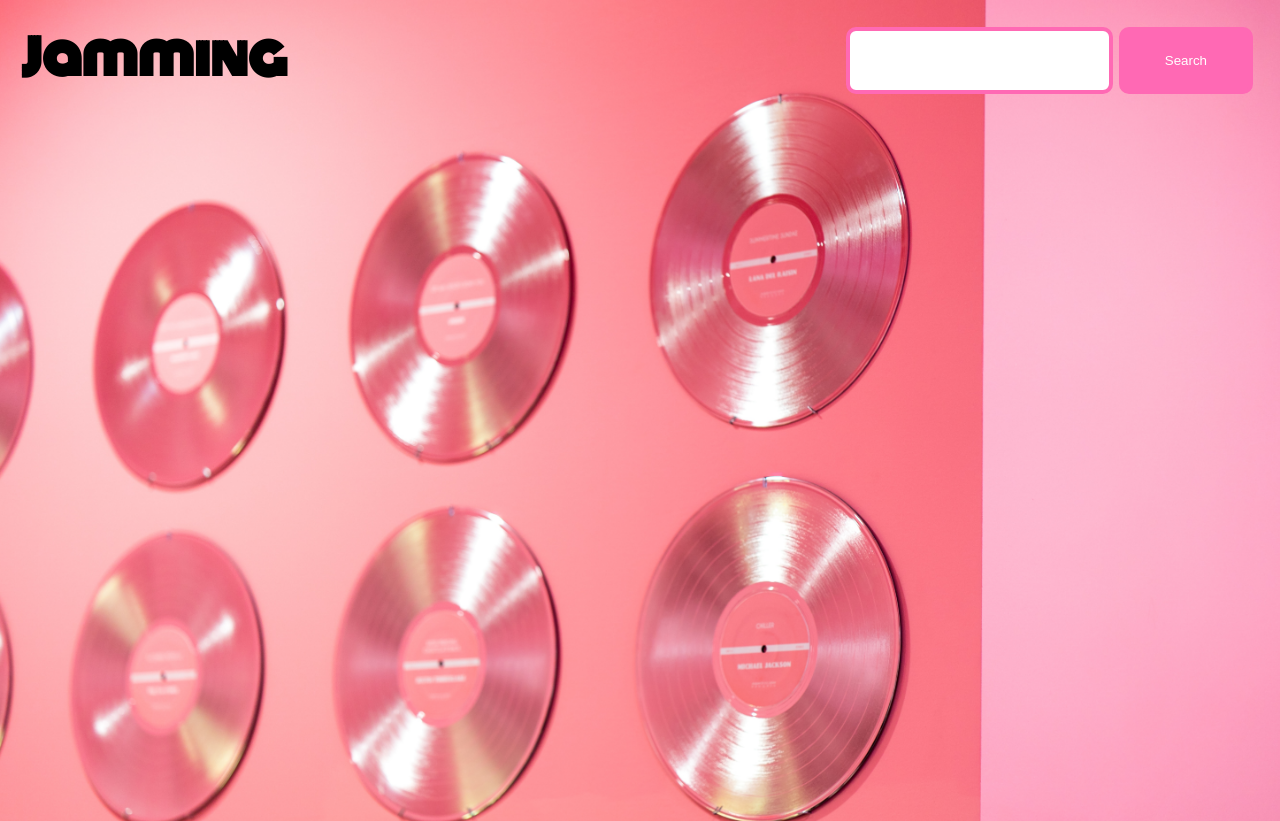
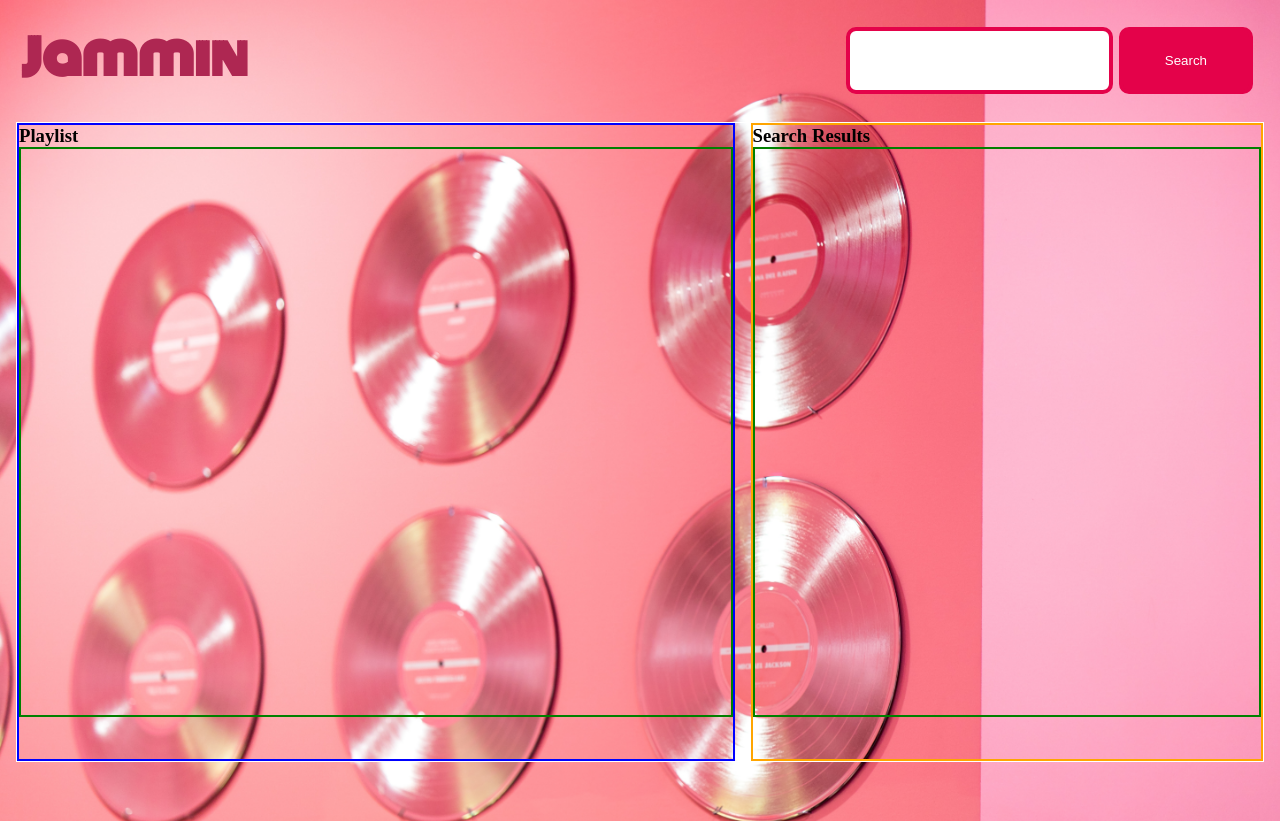
Before and after one commit to roseandlily33/silver-butterfly, a React (Create React App) app: page / in a window 1280 px wide. Built offline with nearby package versions, Linux system fonts and the light colour scheme; a web font is replaced by a local one.

Commit message:
Divided the playlist and search results containers

```diff
--- a/src/App.css
+++ b/src/App.css
@@ -5,22 +5,23 @@
   margin: 0;
   box-sizing: border-box;
 }
-
 :root {
   --mainFont: 'Lisu Bosa', serif;
   --headingFont: 'Monoton', cursive;
-  --pink: #FF69B4;
+  --pink: #e4024a;
   --borderRadius: 10px;
   --border: 4px solid var(--pink);
 }
+/* Fonts */
 h1{
   font-family: var(--headingFont);
   font-size: 3em;
+  color: #ae2752;
 }
 h2, h3, h4, h5, h6{
   font-family: var(--mainFont);
 }
-
+/* Buttons */
 button{
   border: var(--border);
   border-radius: var(--borderRadius);
@@ -43,7 +44,7 @@ body{
   background-repeat: no-repeat;
 
 }
-
+/* Navbar */
 nav{
   display: flex;
   flex-direction: row;
@@ -56,7 +57,36 @@ nav input{
   border: var(--border);
   border-radius: var(--borderRadius);
 }
+/* Main Content */
+.mainContent{
+  margin: 1em;
+  border: 1px solid white;
+  display: grid;
+  grid-template-columns: 7fr 5fr;
+  height: 80vh;
+  gap: 1em;
+}
+/*Playlist Content */
+.playlistCont{
+  border: 2px solid blue;
+}
+.playlistResults{
+  border: 2px solid green;
+  height: 90%;
+}
+/* Search Results Content */
+.searchResultsCont{
+  border: 2px solid orange;
+}
+.mappedResults{
+  border: 2px solid green;
+  height: 90%;
+}
 
+
+
+
+/* Main Content */
 @media screen and (max-width: 700px){
   nav{
     text-align: center;
--- a/src/App.js
+++ b/src/App.js
@@ -1,10 +1,17 @@
 import './App.css';
 
 import NavBar from './components/Navbar';
+import Playlist from './components/Playlist';
+import SearchResults from './components/SearchResults';
 function App() {
   return (
     <div className="App">
       <NavBar />
+      <div className='mainContent'>
+        <Playlist />
+        <SearchResults />
+      </div>
+
 
     </div>
   );
--- a/src/components/Navbar.js
+++ b/src/components/Navbar.js
@@ -1,7 +1,7 @@
 const NavBar = () => {
     return (
      <nav>
-        <h1>Jamming</h1>
+        <h1>Jammin</h1>
         <div>
         <input>
         </input>
--- a/src/components/Playlist.js
+++ b/src/components/Playlist.js
@@ -1,6 +1,13 @@
 
 const Playlist = () => {
-    return ( <h3>Playlist</h3> );
+    return (
+        <div className="playlistCont">
+            <h3>Playlist</h3>
+            <div className="playlistResults">
+
+            </div>
+        </div>
+     );
 }
 
 export default Playlist;
--- a/src/components/SearchResults.js
+++ b/src/components/SearchResults.js
@@ -1,7 +1,13 @@
 
 const SearchResults = () => {
     return (
+        <div className="searchResultsCont">
         <h3>Search Results</h3>
+        <div className="mappedResults">
+
+        </div>
+        </div>
+
      );
 }
 
```
